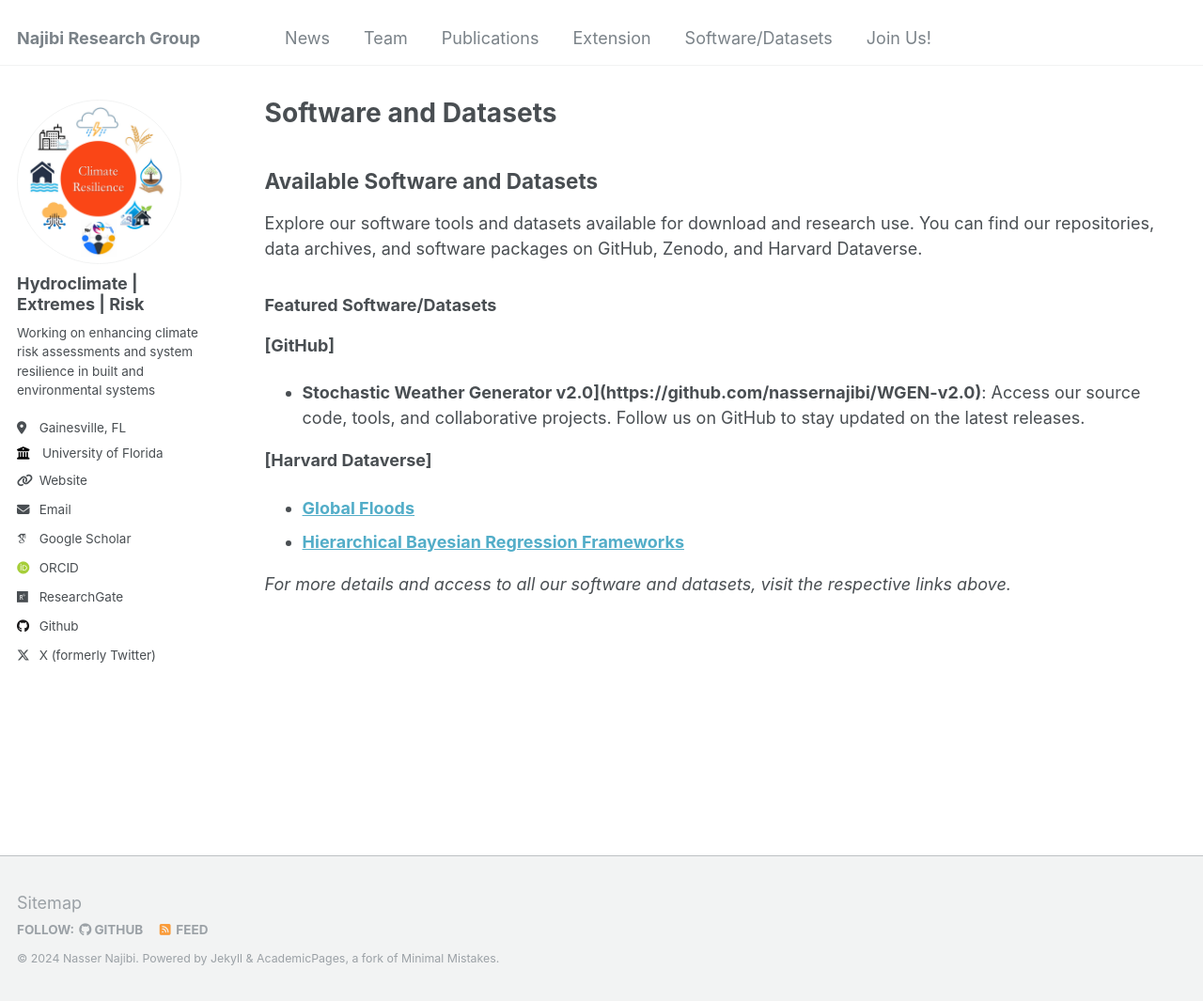
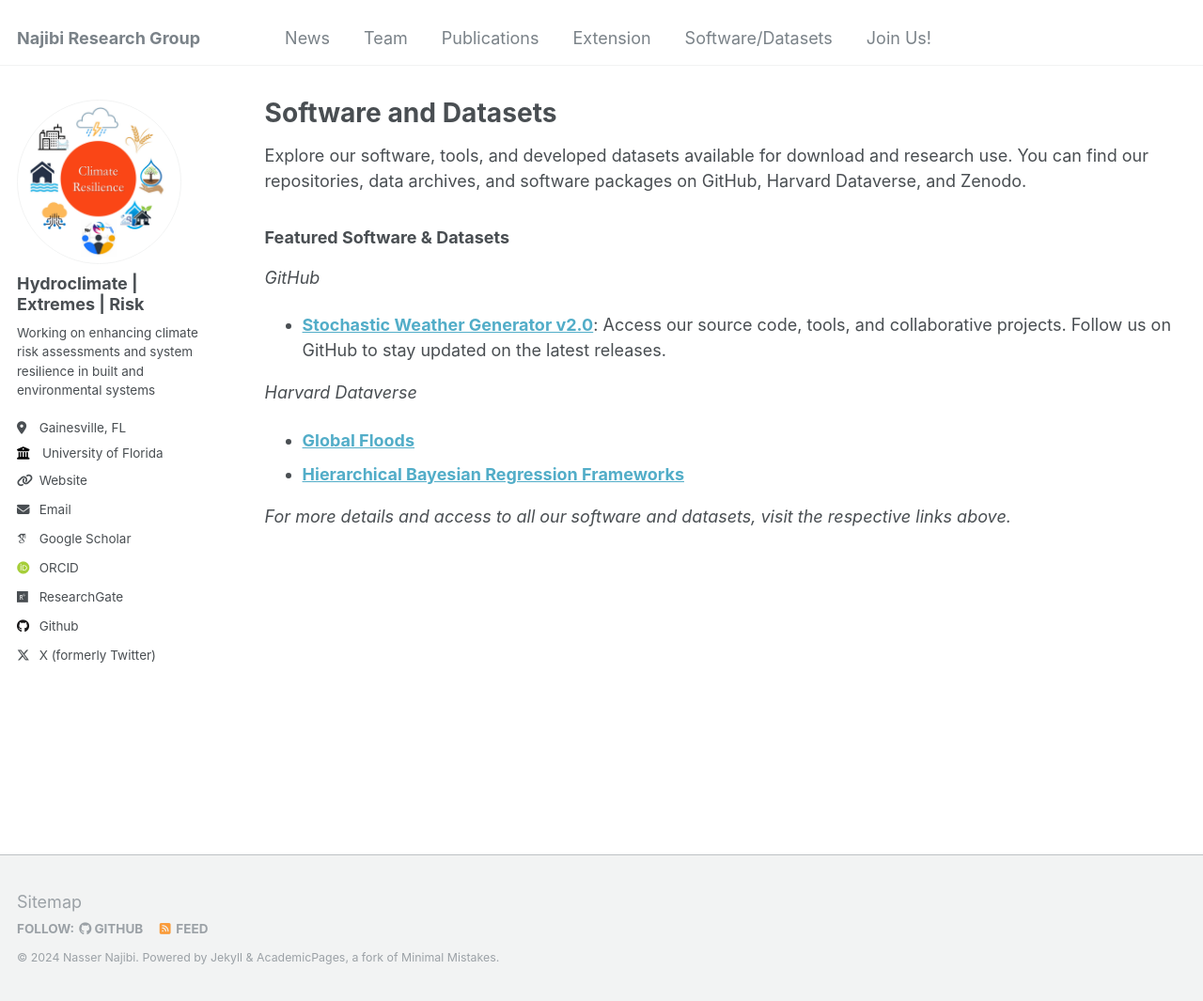
Before and after one commit to nassernajibi/lab, a Jekyll site: the page built from _pages/software-datasets.md, in a window 1280 px wide and 1065 px high. Shown: the whole window at 94% size. Built offline with Jekyll 4.4.1, drawn with Linux system fonts in a browser that asks for light colours; some web fonts are replaced.

Commit message:
Updated Datasets

```diff
--- a/_pages/software-datasets.md
+++ b/_pages/software-datasets.md
@@ -4,16 +4,15 @@
 permalink: /software-datasets/
 author_profile: true  # Optional, depending on your theme
 ---
-## Available Software and Datasets
 
-Explore our software tools and datasets available for download and research use. You can find our repositories, data archives, and software packages on GitHub, Zenodo, and Harvard Dataverse.
+Explore our software, tools, and developed datasets available for download and research use. You can find our repositories, data archives, and software packages on GitHub, Harvard Dataverse, and Zenodo.
 
-### Featured Software/Datasets
+### Featured Software & Datasets
 
-**[GitHub]**
-- **Stochastic Weather Generator v2.0](https://github.com/nassernajibi/WGEN-v2.0)**: Access our source code, tools, and collaborative projects. Follow us on GitHub to stay updated on the latest releases.
+*GitHub*
+- **[Stochastic Weather Generator v2.0](https://github.com/nassernajibi/WGEN-v2.0)**: Access our source code, tools, and collaborative projects. Follow us on GitHub to stay updated on the latest releases.
 
-**[Harvard Dataverse]**
+*Harvard Dataverse*
 - **[Global Floods](https://dataverse.harvard.edu/dataverse/dfo1985to2015)**
 - **[Hierarchical Bayesian Regression Frameworks](https://dataverse.harvard.edu/dataverse/bayesian)**
 
```
